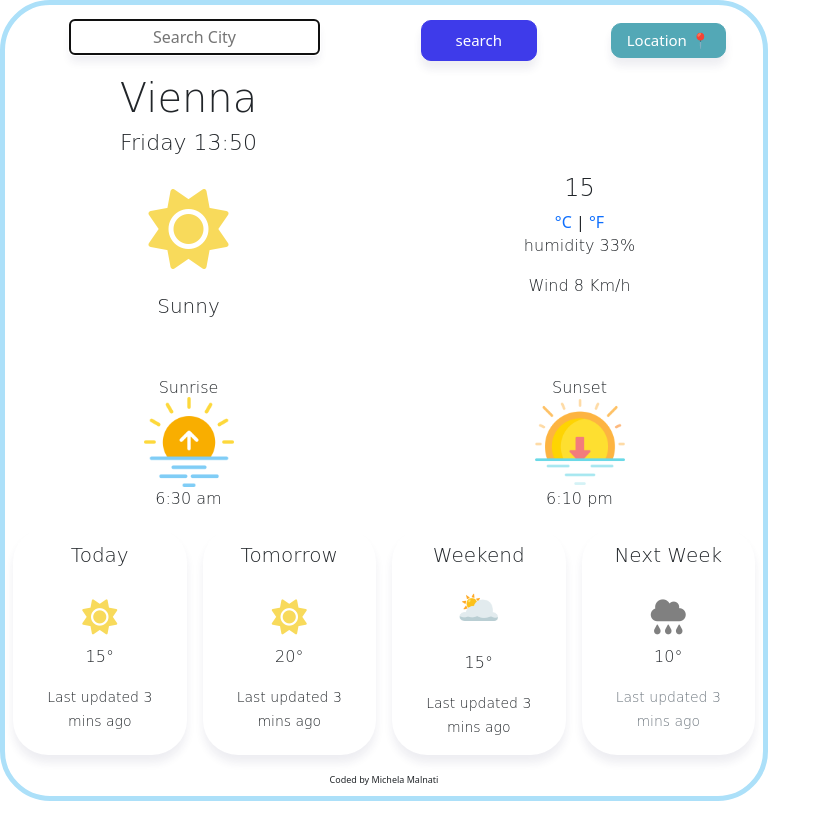
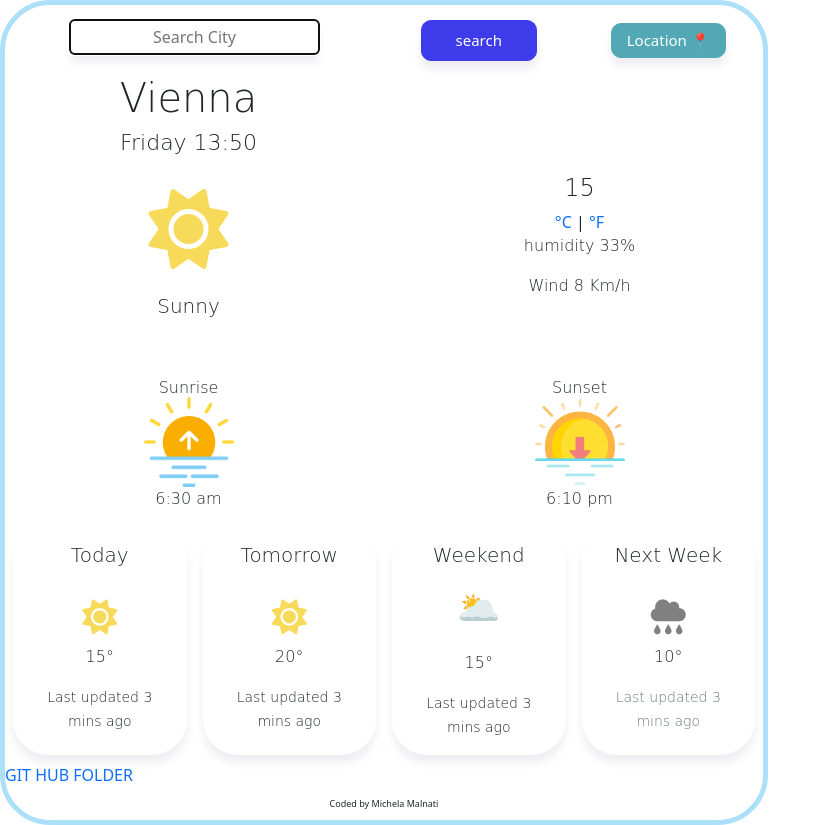
Before and after one commit to Malna89/Project-MM-Shecodes, a plain HTML site: page Index.html in a window 1280 px wide. Shown: the whole page, without its empty margins (0-831 px from the left). Before the commit the page ends 801 px from the top, so only its background shows below. Drawn offline with nearby package versions, Linux system fonts and the light colour scheme; a web font is replaced by a local one.

Commit message:
git folder linked

```diff
--- a/Index.html
+++ b/Index.html
@@ -146,7 +146,8 @@
         </div>
       </div>
     </div>
-    <footer>Coded by Michela Malnati</footer>
+    <a href="Codesandbox.io/s/sweet-field-09qphw?file=/src/index.js" >GIT HUB FOLDER</a>
+    <footer> Coded by Michela Malnati</footer>
 
     <script src="src/index.js"></script>
   </body>
```
